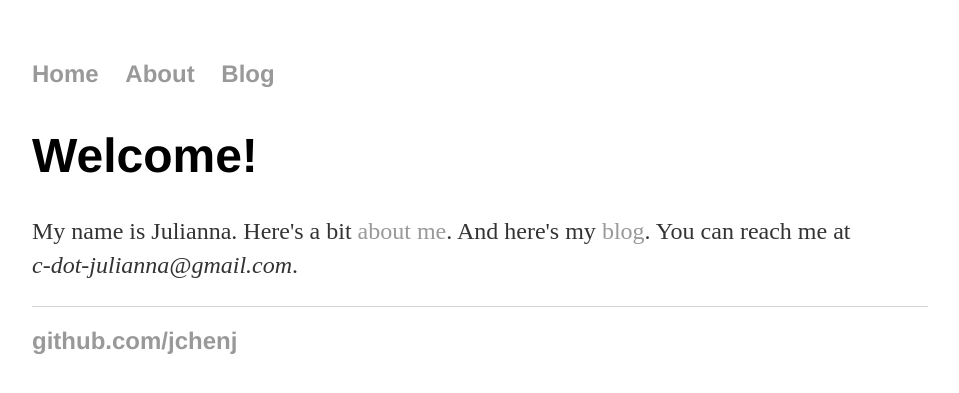
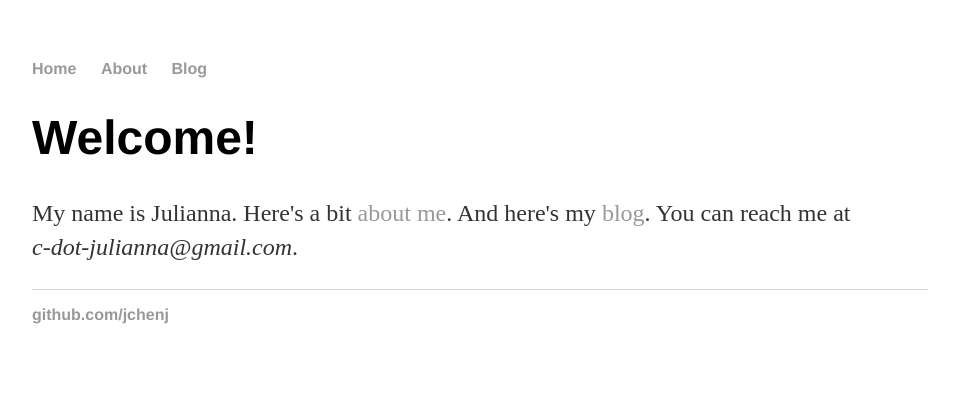
Before and after one commit to jchenj/jchenj.github.io, a Jekyll site: the page built from index.html, in a window 1280 px wide. Shown: the top 393 px of the page, without its empty margins (160-1119 px from the left). Built offline with Jekyll 4.4.1, drawn with Linux system fonts in a browser that asks for light colours.

Commit message:
Update main.css

```diff
--- a/css/main.css
+++ b/css/main.css
@@ -35,11 +35,6 @@ p {
   color: #333;
 }
 
-ul {
-  margin: 20px auto 40px;
-  font-size: 1.5em;
-}
-
 ul li {
   list-style: none;
 }
```
